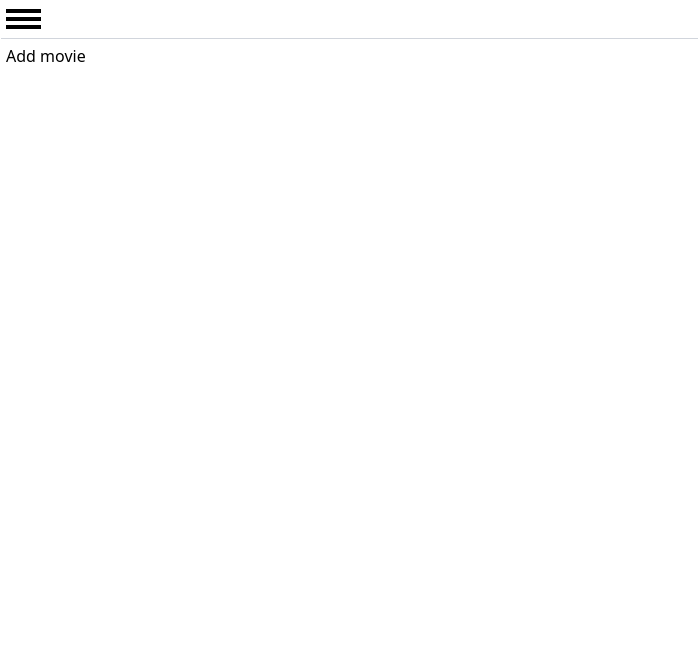
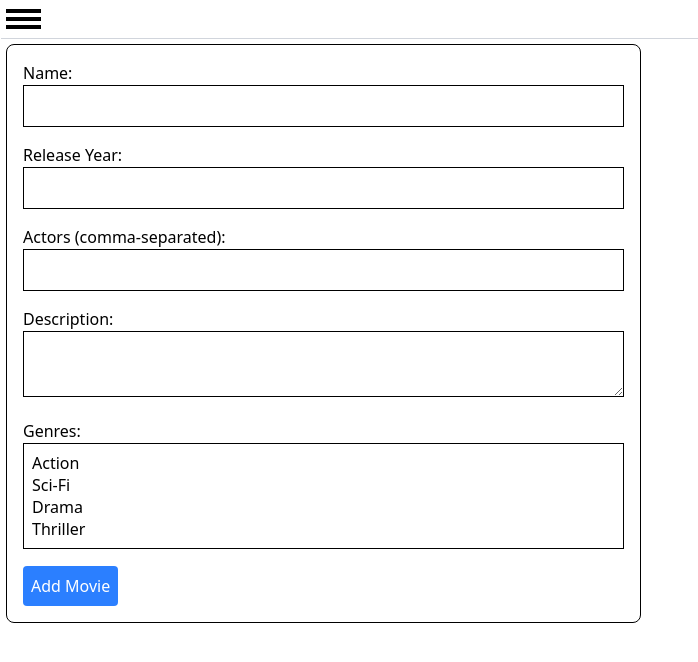
Before and after one commit to gmoniava/my-app, a Next.js app: page /main/add-movie in a window 1280 px wide. Shown: the top 662 px of the page, without its empty margins (0-698 px from the left). Built offline with nearby package versions, Linux system fonts and the light colour scheme; no server answers.

Commit message:
create add movie functionality

```diff
--- a/src/app/main/add-movie/page.tsx
+++ b/src/app/main/add-movie/page.tsx
@@ -1,24 +1,124 @@
 "use client";
 
 import { addMovie } from "@/app/lib/movies";
+import React, { useState, useTransition } from "react";
 
 export default function Page() {
+  const [formData, setFormData] = useState({
+    name: "",
+    release_year: "",
+    actors: "",
+    description: "",
+    genres: [],
+  });
+
+  const [isPending, startTransition] = useTransition();
+  const [message, setMessage] = useState("");
+
+  const handleSubmit = (e: React.FormEvent) => {
+    e.preventDefault();
+    setMessage(""); // Reset message before submitting
+
+    const data = new FormData();
+    data.append("name", formData.name);
+    data.append("release_year", formData.release_year);
+    data.append("actors", formData.actors);
+    data.append("description", formData.description);
+    formData.genres.forEach((genre) => data.append("genres", genre));
+
+    startTransition(async () => {
+      try {
+        await addMovie(data);
+        setMessage("Movie added successfully!");
+        setFormData({ name: "", release_year: "", actors: "", description: "", genres: [] }); // Reset form
+      } catch (error) {
+        setMessage("Failed to add movie. Please try again.");
+      }
+    });
+  };
+
+  const handleChange = (e: any) => {
+    const { name, value, type, selectedOptions } = e.target;
+    if (type === "select-multiple") {
+      const values = Array.from(selectedOptions, (option: any) => option.value);
+      setFormData({ ...formData, [name]: values });
+    } else {
+      setFormData({ ...formData, [name]: value });
+    }
+  };
+
   return (
     <div className="h-full">
-      <div
-        onClick={() => {
-          const formData = new FormData();
-          formData.append("name", "Inception");
-          formData.append("release_year", "2010");
-          formData.append("actors", "Leonardo DiCaprio, Joseph Gordon-Levitt, Ellen Page");
-          formData.append("description", "A mind-bending thriller about dreams within dreams.");
-          formData.append("genres", "1");
-          formData.append("genres", "2");
-          addMovie(formData);
-        }}
-      >
-        Add movie
-      </div>
+      <form onSubmit={handleSubmit} className="w-1/2 space-y-4 p-4 border rounded-lg">
+        <div>
+          <label className="block">Name:</label>
+          <input
+            type="text"
+            name="name"
+            value={formData.name}
+            onChange={handleChange}
+            className="border p-2 w-full"
+            required
+            disabled={isPending}
+          />
+        </div>
+        <div>
+          <label className="block">Release Year:</label>
+          <input
+            type="number"
+            name="release_year"
+            value={formData.release_year}
+            onChange={handleChange}
+            className="border p-2 w-full"
+            required
+            disabled={isPending}
+          />
+        </div>
+        <div>
+          <label className="block">Actors (comma-separated):</label>
+          <input
+            type="text"
+            name="actors"
+            value={formData.actors}
+            onChange={handleChange}
+            className="border p-2 w-full"
+            required
+            disabled={isPending}
+          />
+        </div>
+        <div>
+          <label className="block">Description:</label>
+          <textarea
+            name="description"
+            value={formData.description}
+            onChange={handleChange}
+            className="border p-2 w-full"
+            required
+            disabled={isPending}
+          />
+        </div>
+        <div>
+          <label className="block">Genres:</label>
+          <select
+            name="genres"
+            multiple
+            value={formData.genres}
+            onChange={handleChange}
+            className="border p-2 w-full"
+            disabled={isPending}
+          >
+            <option value="1">Action</option>
+            <option value="2">Sci-Fi</option>
+            <option value="3">Drama</option>
+            <option value="4">Thriller</option>
+          </select>
+        </div>
+        <button type="submit" className="bg-blue-500 text-white p-2 rounded" disabled={isPending}>
+          {isPending ? "Adding..." : "Add Movie"}
+        </button>
+      </form>
+
+      {message && <p className="mt-4 text-center text-lg">{message}</p>}
     </div>
   );
 }
```
